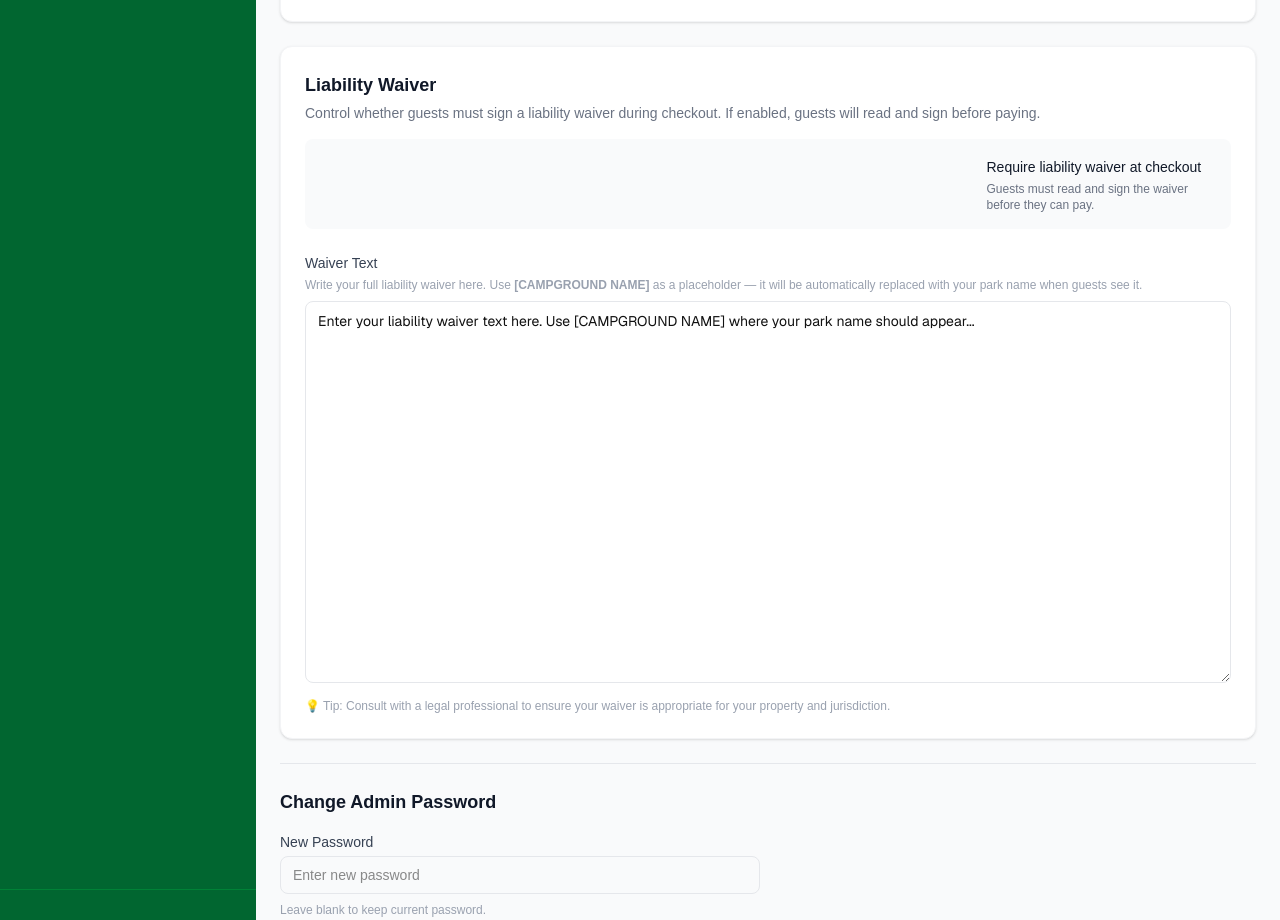
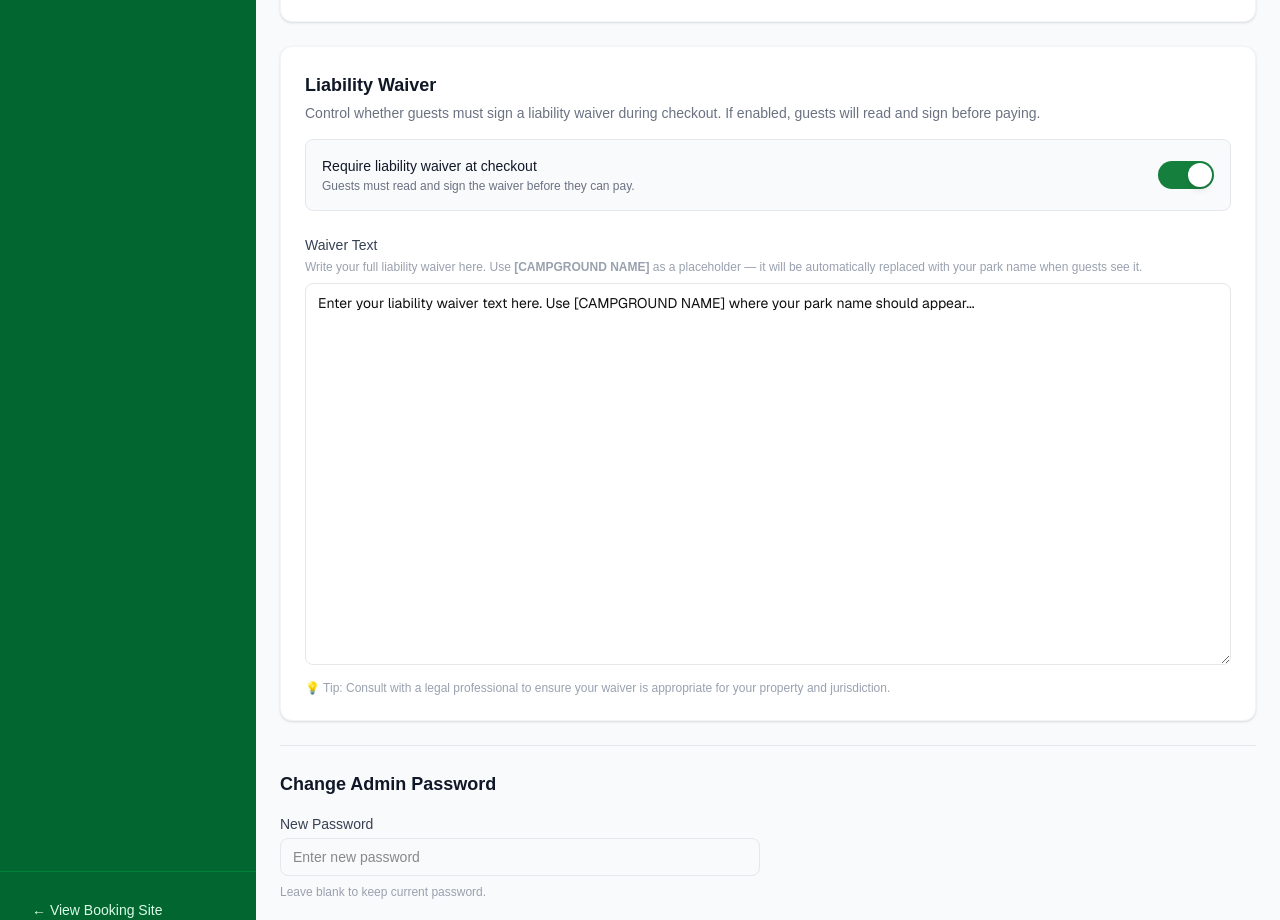
Before and after one commit to Cadyhollow/cady-hollow-reservations, a Next.js app: page /admin/settings in a window 1280 px wide. Shown: the part 2260-3180 px from the top of the page. Built offline with nearby package versions, Linux system fonts and the light colour scheme; no server answers; the database is empty.

Commit message:
Fix waiver toggle to use visible slide switch

```diff
--- a/app/admin/settings/page.tsx
+++ b/app/admin/settings/page.tsx
@@ -253,14 +253,24 @@ export default function SettingsPage() {
           <h3 className="text-lg font-semibold text-gray-900 mb-1">Liability Waiver</h3>
           <p className="text-sm text-gray-500 mb-4">Control whether guests must sign a liability waiver during checkout. If enabled, guests will read and sign before paying.</p>
 
-          <div className="flex items-center gap-3 mb-6 p-4 bg-gray-50 rounded-lg">
-            <input type="checkbox" id="waiver_enabled" checked={form.waiver_enabled} onChange={e => setForm({ ...form, waiver_enabled: e.target.checked })} className="w-5 h-5 accent-green-700" />
+          <div className="flex items-center justify-between mb-6 p-4 bg-gray-50 rounded-lg border border-gray-200">
             <div>
-              <label htmlFor="waiver_enabled" className="text-sm font-medium text-gray-900">Require liability waiver at checkout</label>
+              <p className="text-sm font-medium text-gray-900">Require liability waiver at checkout</p>
               <p className="text-xs text-gray-500 mt-0.5">
                 {form.waiver_enabled ? 'Guests must read and sign the waiver before they can pay.' : 'No waiver will be shown to guests during checkout.'}
               </p>
             </div>
+            <button
+              type="button"
+              onClick={() => setForm({ ...form, waiver_enabled: !form.waiver_enabled })}
+              className="relative inline-flex h-7 w-14 shrink-0 cursor-pointer rounded-full border-2 border-transparent transition-colors duration-200 ml-4"
+              style={{ backgroundColor: form.waiver_enabled ? '#15803d' : '#d1d5db' }}
+            >
+              <span
+                className="pointer-events-none inline-block h-6 w-6 transform rounded-full bg-white shadow-md transition duration-200"
+                style={{ transform: form.waiver_enabled ? 'translateX(28px)' : 'translateX(0px)' }}
+              />
+            </button>
           </div>
 
           {form.waiver_enabled && (
```
